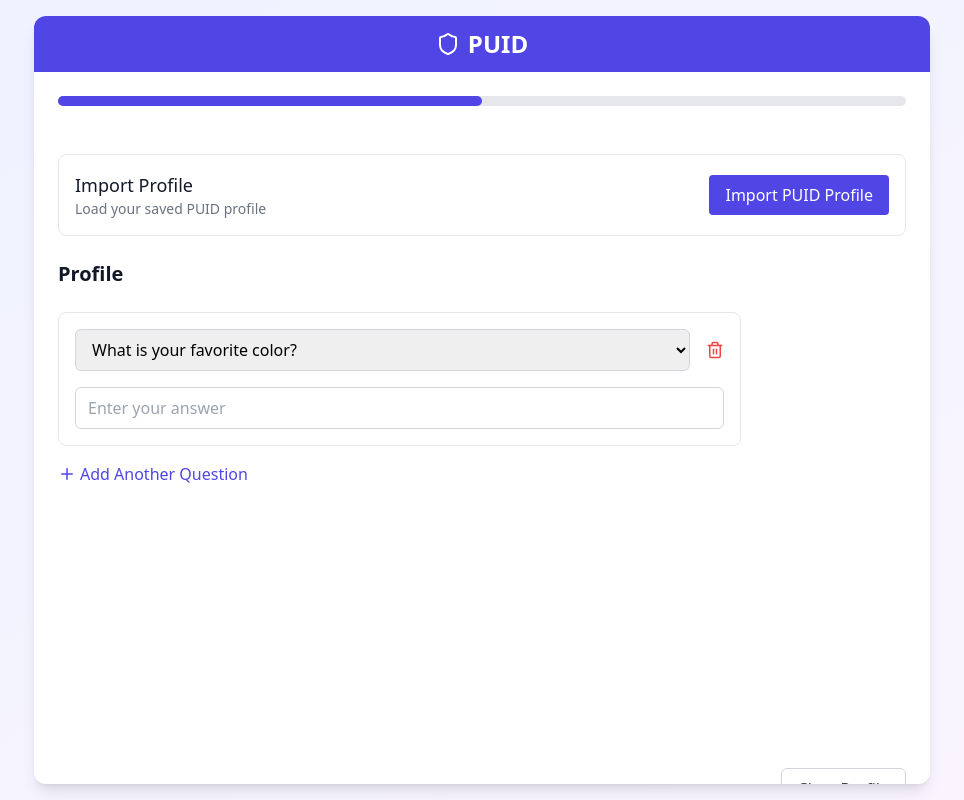
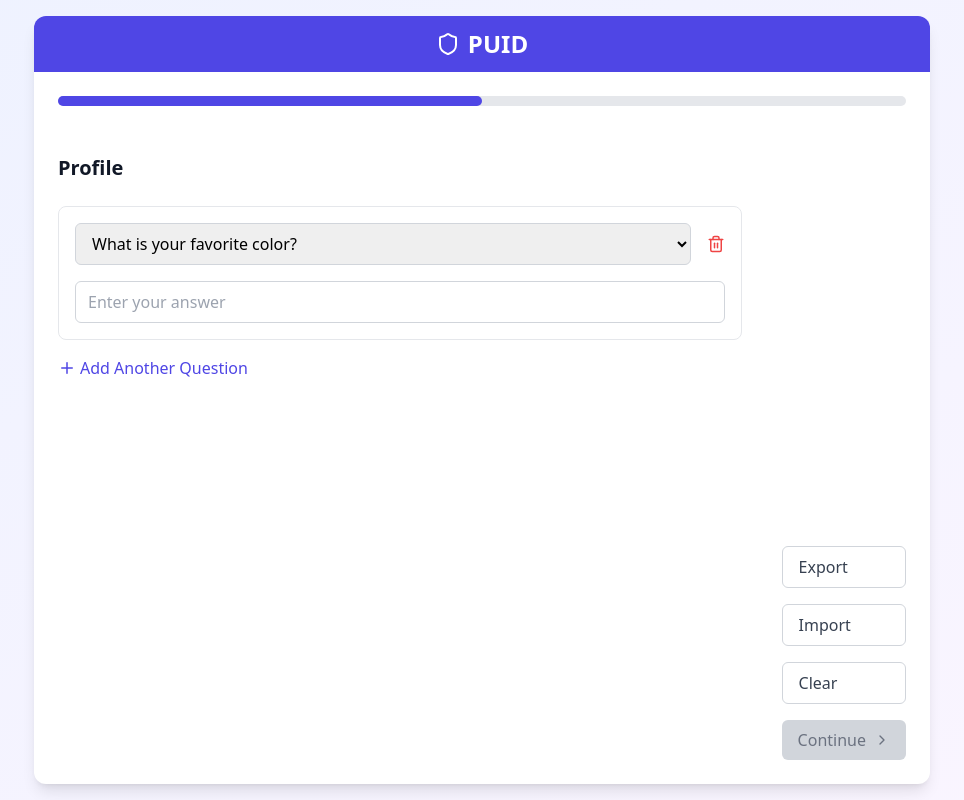
Before and after one commit to Prepass-Hackathon-Team-C/puid, a React (Vite) app: page / in a window 1280 px wide. Shown: the whole page, without its empty margins (158-1122 px from the left). Built offline with nearby package versions, Linux system fonts and the light colour scheme.

Commit message:
Move import and export buttons to the main button group

```diff
--- a/src/App.tsx
+++ b/src/App.tsx
@@ -16,15 +16,15 @@ function App() {
 
   // Modify questions state to load from localStorage
   const [questions, setQuestions] = useState<SecurityQuestion[]>(() => {
-    const savedQuestions = localStorage.getItem('puid-questions');
-    return savedQuestions ? JSON.parse(savedQuestions) : [
-      { id: "1", question: availableQuestions[0], answer: "" },
-    ];
+    const savedQuestions = localStorage.getItem("puid-questions");
+    return savedQuestions
+      ? JSON.parse(savedQuestions)
+      : [{ id: "1", question: availableQuestions[0], answer: "" }];
   });
 
   // Add effect to save questions whenever they change
   useEffect(() => {
-    localStorage.setItem('puid-questions', JSON.stringify(questions));
+    localStorage.setItem("puid-questions", JSON.stringify(questions));
   }, [questions]);
 
   // PUID state
@@ -124,20 +124,22 @@ function App() {
 
   // Add new download function
   const handleDownloadProfile = async () => {
-    const questionsData = localStorage.getItem('puid-questions');
+    const questionsData = localStorage.getItem("puid-questions");
     if (!questionsData) return;
 
     try {
       // Check if the File System Access API is available
-      if ('showSaveFilePicker' in window) {
+      if ("showSaveFilePicker" in window) {
         const fileHandle = await window.showSaveFilePicker({
-          suggestedName: 'puid-profile.json',
-          types: [{
-            description: 'JSON File',
+          suggestedName: "puid-profile.json",
+          types: [
+            {
+              description: "JSON File",
               accept: {
-              'application/json': ['.json'],
+                "application/json": [".json"],
               },
-          }],
+            },
+          ],
         });
 
         const writable = await fileHandle.createWritable();
@@ -145,24 +147,24 @@ function App() {
         await writable.close();
       } else {
         // Fallback for browsers that don't support File System Access API
-        const blob = new Blob([questionsData], { type: 'application/json' });
+        const blob = new Blob([questionsData], { type: "application/json" });
         const url = URL.createObjectURL(blob);
-        const link = document.createElement('a');
+        const link = document.createElement("a");
         link.href = url;
-        link.download = 'puid-profile.json';
+        link.download = "puid-profile.json";
         document.body.appendChild(link);
         link.click();
         document.body.removeChild(link);
         URL.revokeObjectURL(url);
       }
     } catch (err) {
-      console.error('Failed to save file:', err);
+      console.error("Failed to save file:", err);
       // Fallback to the original method if the user cancels or there's an error
-      const blob = new Blob([questionsData], { type: 'application/json' });
+      const blob = new Blob([questionsData], { type: "application/json" });
       const url = URL.createObjectURL(blob);
-      const link = document.createElement('a');
+      const link = document.createElement("a");
       link.href = url;
-      link.download = 'puid-profile.json';
+      link.download = "puid-profile.json";
       document.body.appendChild(link);
       link.click();
       document.body.removeChild(link);
@@ -178,25 +180,28 @@ function App() {
 
       if (Array.isArray(importedData) && importedData.length > 0) {
         // Validate that imported data has the correct structure
-        const isValidData = importedData.every((item: any) =>
-          typeof item === 'object' &&
-          'id' in item &&
-          'question' in item &&
-          'answer' in item
+        const isValidData = importedData.every(
+          (item: any) =>
+            typeof item === "object" &&
+            "id" in item &&
+            "question" in item &&
+            "answer" in item
         );
 
         if (isValidData) {
           setQuestions(importedData);
           // Update nextQuestionId to be higher than any existing id
-          const maxId = Math.max(...importedData.map(q => parseInt(q.id)));
+          const maxId = Math.max(...importedData.map((q) => parseInt(q.id)));
           setNextQuestionId(maxId + 1);
         } else {
-          alert('Invalid file format. Please use a valid PUID profile JSON file.');
+          alert(
+            "Invalid file format. Please use a valid PUID profile JSON file."
+          );
         }
       }
     } catch (err) {
-      console.error('Failed to import file:', err);
-      alert('Failed to import file. Please make sure it is a valid JSON file.');
+      console.error("Failed to import file:", err);
+      alert("Failed to import file. Please make sure it is a valid JSON file.");
     }
   };
 
@@ -205,27 +210,6 @@ function App() {
     switch (currentStep) {
       case "questions":
         return (
-          <>
-            <div className="mb-6 p-4 bg-white rounded-lg border border-gray-200">
-              <div className="flex items-center justify-between">
-                <div>
-                  <h3 className="text-lg font-medium text-gray-900">Import Profile</h3>
-                  <p className="text-sm text-gray-500">Load your saved PUID profile</p>
-                </div>
-                <label className="cursor-pointer px-4 py-2 bg-indigo-600 text-white rounded hover:bg-indigo-700 transition-colors">
-                  Import PUID Profile
-                  <input
-                    type="file"
-                    accept=".json"
-                    className="hidden"
-                    onChange={(e) => {
-                      const file = e.target.files?.[0];
-                      if (file) handleImportProfile(file);
-                    }}
-                  />
-                </label>
-              </div>
-            </div>
           <QuestionForm
             questions={questions}
             onQuestionChange={handleQuestionChange}
@@ -236,8 +220,9 @@ function App() {
             isStepComplete={isStepComplete()}
             onStepChange={handleStepChange}
             onStartOver={handleStartOver}
+            onImportProfile={handleImportProfile}
+            onDownloadProfile={handleDownloadProfile}
           />
-          </>
         );
       case "review":
         return (
@@ -248,7 +233,6 @@ function App() {
             onPrefixChange={setPrefixCode}
             onGeneratePUID={handleGeneratePUID}
             onCopyPUID={copyPUID}
-            onDownloadProfile={handleDownloadProfile}
           />
         );
       default:
--- a/src/components/QuestionForm.tsx
+++ b/src/components/QuestionForm.tsx
@@ -13,6 +13,8 @@ interface QuestionFormProps {
   isStepComplete: boolean;
   onStepChange: (step: "review") => void;
   onStartOver: () => void;
+  onImportProfile: (file: File) => Promise<void>;
+  onDownloadProfile: () => Promise<void>;
 }
 
 export const QuestionForm: React.FC<QuestionFormProps> = ({
@@ -25,6 +27,8 @@ export const QuestionForm: React.FC<QuestionFormProps> = ({
   isStepComplete,
   onStepChange,
   onStartOver,
+  onImportProfile,
+  onDownloadProfile,
 }) => {
   return (
     <div className="h-full flex">
@@ -96,10 +100,28 @@ export const QuestionForm: React.FC<QuestionFormProps> = ({
 
       <div className="ml-6 flex flex-col justify-end gap-4">
         <button
+          onClick={onDownloadProfile}
+          className="px-4 py-2 border border-gray-300 rounded-md text-gray-700 hover:bg-gray-50 flex items-center"
+        >
+          Export
+        </button>
+        <label className="px-4 py-2 border border-gray-300 rounded-md text-gray-700 hover:bg-gray-50 flex items-center cursor-pointer">
+          Import
+          <input
+            type="file"
+            accept=".json"
+            className="hidden"
+            onChange={(e) => {
+              const file = e.target.files?.[0];
+              if (file) onImportProfile(file);
+            }}
+          />
+        </label>
+        <button
           onClick={onStartOver}
           className="px-4 py-2 border border-gray-300 rounded-md text-gray-700 hover:bg-gray-50 flex items-center"
         >
-          Clear Profile
+          Clear
         </button>
         <button
           onClick={() => onStepChange("review")}
--- a/src/components/ReviewPage.tsx
+++ b/src/components/ReviewPage.tsx
@@ -8,7 +8,6 @@ interface ReviewPageProps {
   onPrefixChange: (value: string) => void;
   onGeneratePUID: () => void;
   onCopyPUID: () => void;
-  onDownloadProfile: () => void;
 }
 
 export const ReviewPage: React.FC<ReviewPageProps> = ({
@@ -18,7 +17,6 @@ export const ReviewPage: React.FC<ReviewPageProps> = ({
   onPrefixChange,
   onGeneratePUID,
   onCopyPUID,
-  onDownloadProfile,
 }) => {
   return (
     <div className="space-y-8">
@@ -43,7 +41,7 @@ export const ReviewPage: React.FC<ReviewPageProps> = ({
               </div>
             </div>
           </label>
-          <div className="flex gap-2">
+          <div className="flex gap-4">
             <input
               type="text"
               id="prefixCode"
@@ -92,15 +90,6 @@ export const ReviewPage: React.FC<ReviewPageProps> = ({
           </>
         )}
       </div>
-
-      <div className="mt-4 flex gap-2">
-        <button
-          onClick={onDownloadProfile}
-          className="px-4 py-2 bg-indigo-600 text-white rounded hover:bg-indigo-700 transition-colors"
-        >
-          Download PUID Profile
-        </button>
-      </div>
     </div>
   );
 };
--- a/src/types.ts
+++ b/src/types.ts
@@ -7,3 +7,32 @@ export interface SecurityQuestion {
   question: string;
   answer: string;
 }
+
+// File System Access API types
+interface FileSystemSaveOptions {
+  suggestedName?: string;
+  types?: {
+    description: string;
+    accept: Record<string, string[]>;
+  }[];
+}
+
+interface FileSystemHandle {
+  kind: 'file' | 'directory';
+}
+
+interface FileSystemFileHandle extends FileSystemHandle {
+  kind: 'file';
+  createWritable(): Promise<FileSystemWritableFileStream>;
+}
+
+interface FileSystemWritableFileStream extends WritableStream {
+  write(data: any): Promise<void>;
+  close(): Promise<void>;
+}
+
+declare global {
+  interface Window {
+    showSaveFilePicker(options?: FileSystemSaveOptions): Promise<FileSystemFileHandle>;
+  }
+}
```
Lines whose indentation alone changed are shown as unchanged.
